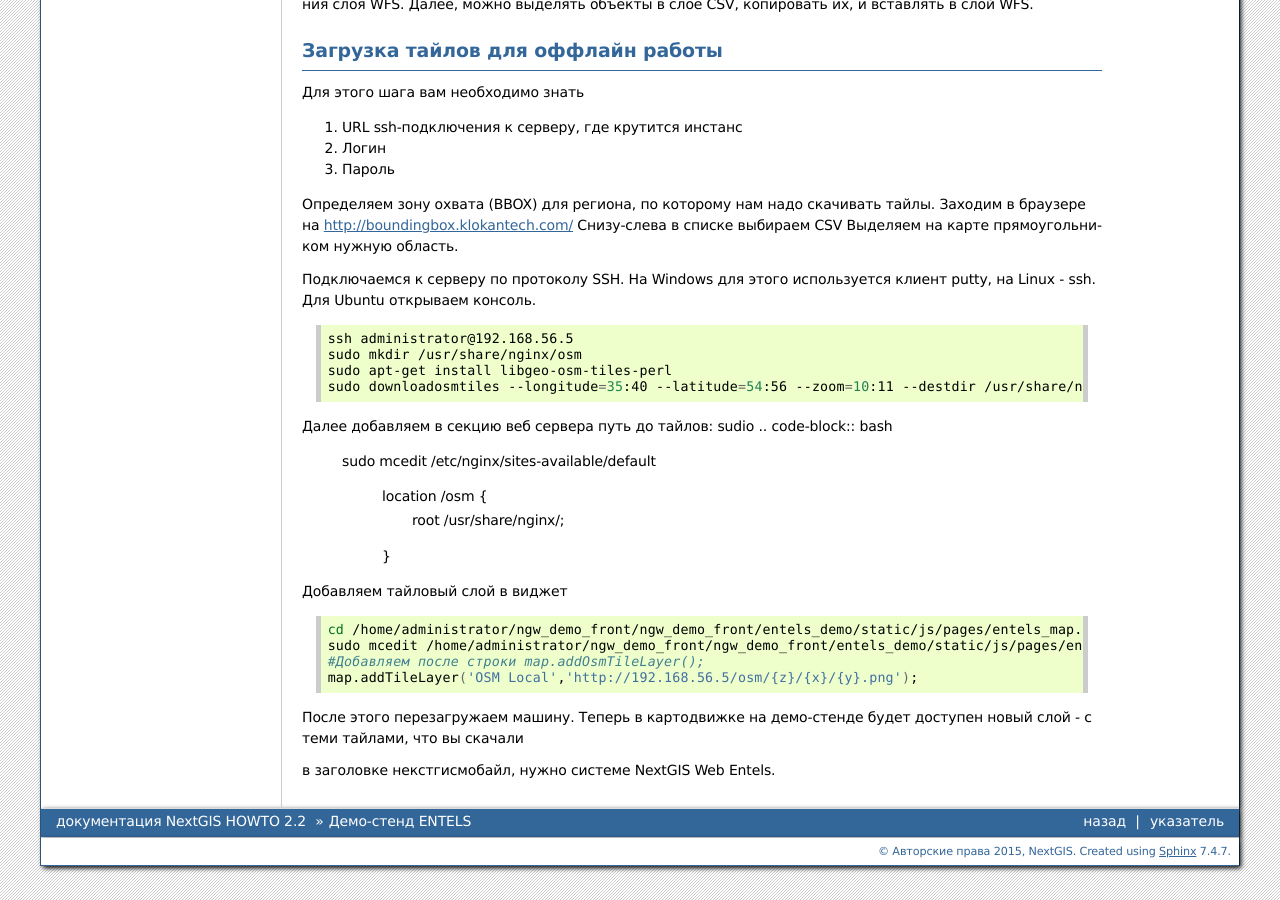
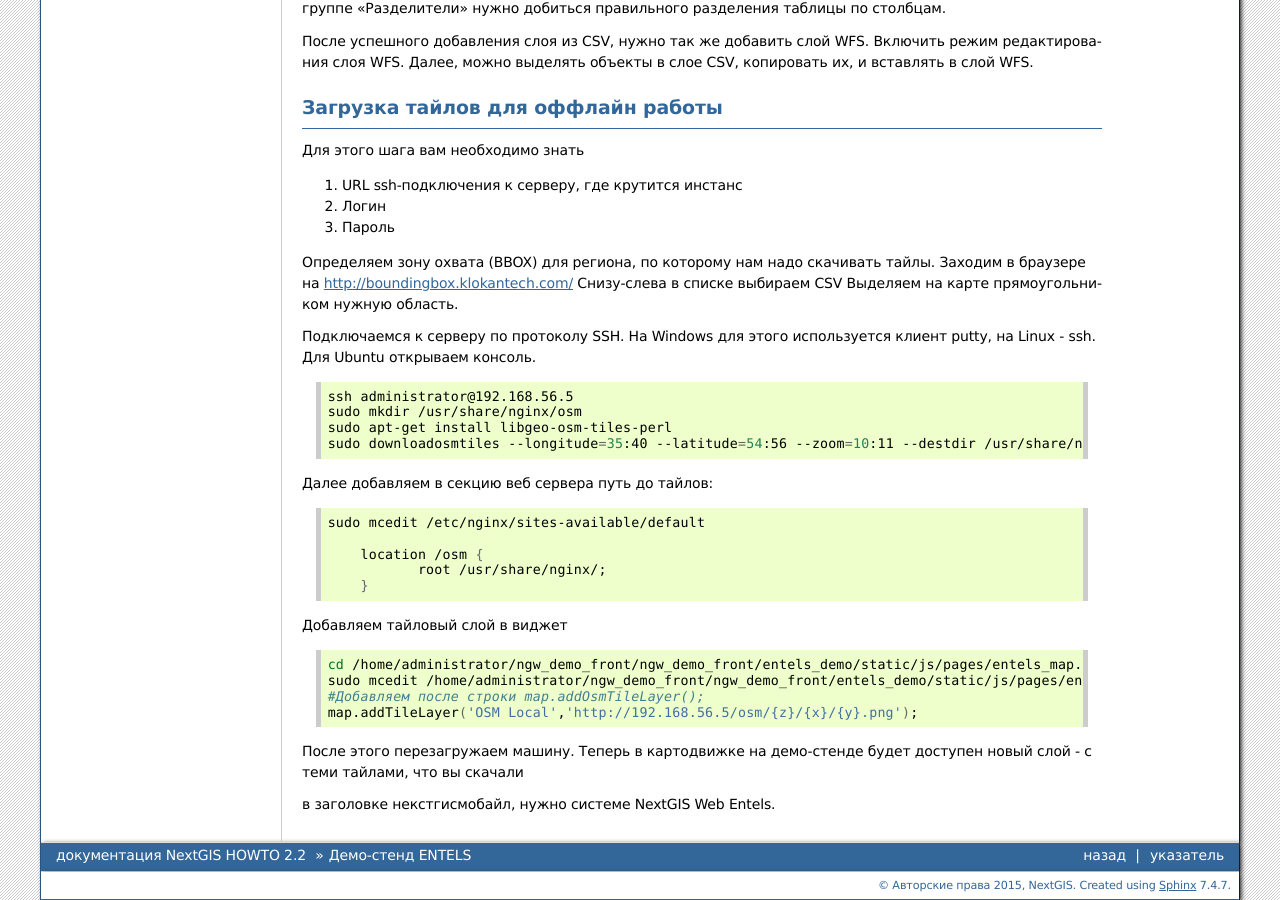
Before and after one commit to nextgis/docs_howto, a Sphinx documentation site: the page built from source/entels.rst, in a window 1280 px wide and 900 px high, scrolled down 9750 px. Built offline with Sphinx 7.4.7, drawn with Linux system fonts in a browser that asks for light colours; formulas are drawn with MathJax 3; some of the changed lines change nothing that is shown.

Commit message:
fix warnings

```diff
--- a/source/entels.rst
+++ b/source/entels.rst
@@ -138,10 +138,10 @@
 Установите из Google Play на Android-устройство бесплатную программу :program:`GPS Coordinates` (Woozilli, Inc).
 В программе нас интересуют цифры из двух полей :guilabel:`Decimal`
 
-.. figure:: _static/android_gpx_coord.*
-   :name: osmand
+.. figure:: _static/android_gpx_coord.png
+   :name: entels_osmand_pic
    :align: center
-   :scale: 30 %
+   :width: 10 cm
 
 
 Osmand
@@ -150,10 +150,10 @@
 Установите из Google Play на Android-устройство бесплатную программу :program:`Osmand`.
 В программе нажмите и держите палец на нужном месте карты.
 
-.. figure:: _static/osmand_01.*
-   :name: osmand
+.. figure:: _static/osmand_01.png
+   :name: entels_osmand_1_pic
    :align: center
-   :scale: 30 %
+   :width: 10 cm
 
 Высветится окно с подписанными координатами.
 
@@ -224,13 +224,13 @@
 	sudo downloadosmtiles --longitude=35:40 --latitude=54:56 --zoom=10:11 --destdir /usr/share/nginx/osm
 
 Далее добавляем в секцию веб сервера путь до тайлов:
-sudio
+
 .. code-block:: bash
 
 	sudo mcedit /etc/nginx/sites-available/default
 
 	    location /osm {
-		root /usr/share/nginx/;
+		   root /usr/share/nginx/;
 	    }
 
 Добавляем тайловый слой в виджет
```
